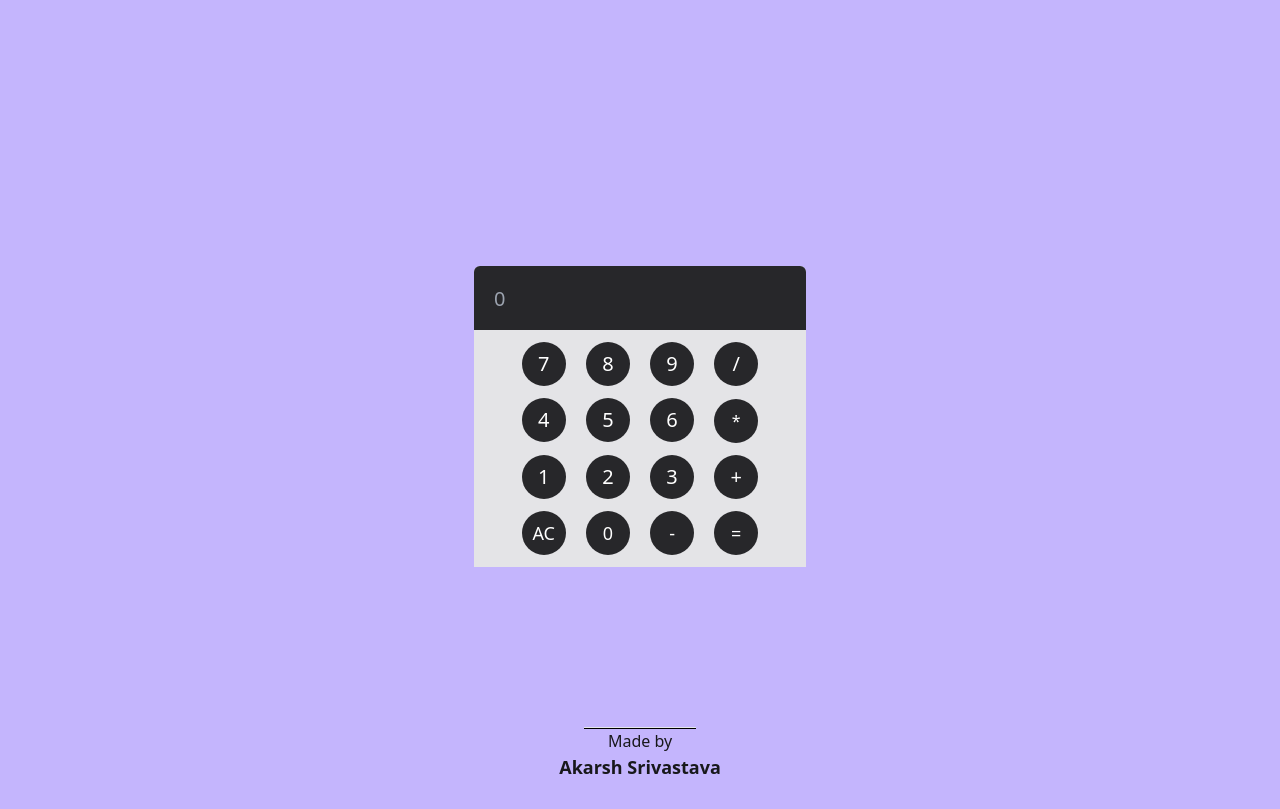
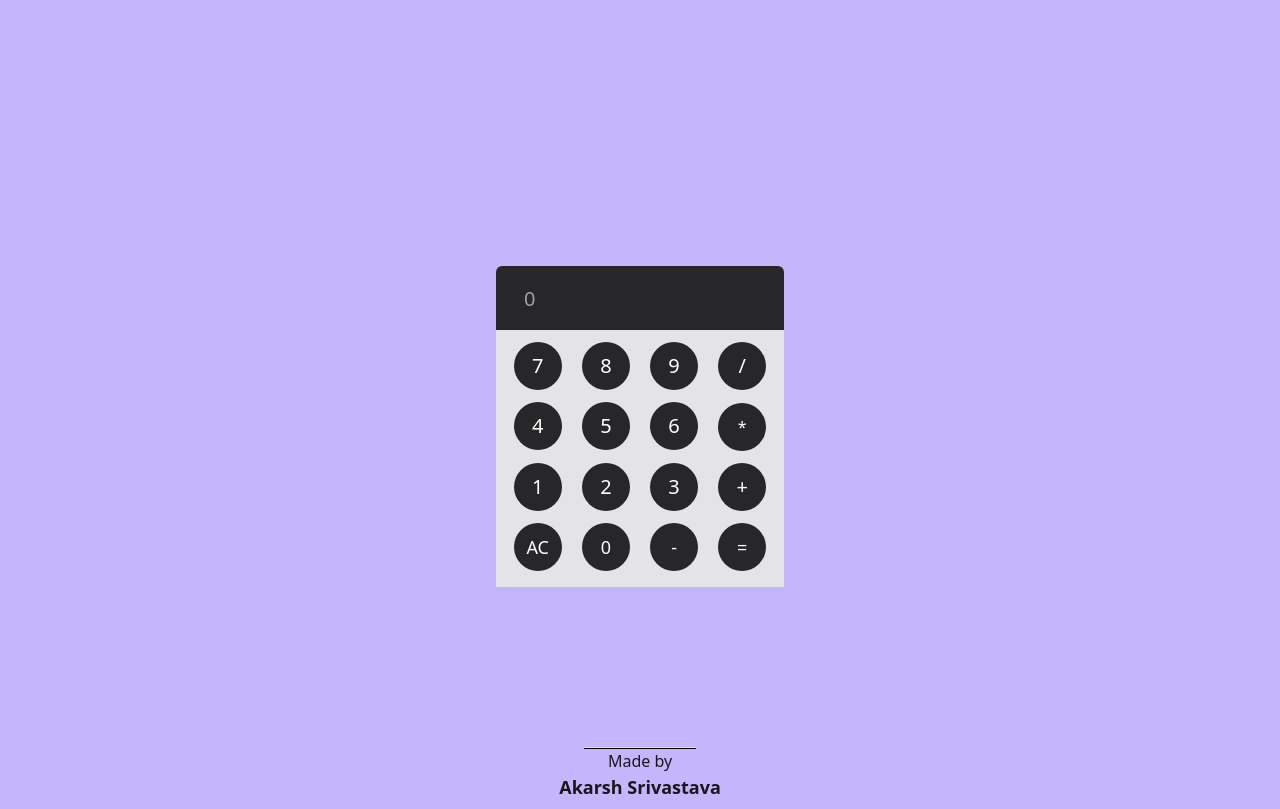
Before and after one commit to Akarsh0801/calculator.github.io, a website: page index.html in a window 1280 px wide. Shown: the part 80-889 px from the top of the page. Drawn offline with nearby package versions, Linux system fonts and the light colour scheme.

Commit message:
Add files via upload

```diff
--- a/index.html
+++ b/index.html
@@ -11,36 +11,36 @@
     <div id="head" class=" text-zinc-900 text-2xl md:text-3xl lg:text-3xl xl:text-3xl font-semibold text-center my-2 md:mt-3 lg:mt-3 xl:mt-3">
         Calculator<hr class="bg-black h-0.5 w-auto text-center mx-auto">
         </div>
-    <div class="flex flex-col justify-between items-center mx-auto w-fit bg-zinc-200 my-40 md:mt-64 lg:mt-64 xl:mt-72  rounded-t-md   ">
-    <input class="flex justify-end items-center bg-zinc-800 w-full h-16 text-white text-xl p-4 pl-5 rounded-t-md " type="text" name="input" id="input" placeholder="0" >
+    <div class="flex flex-col justify-between items-center mx-auto w-72 bg-zinc-200 my-40 md:mt-64 lg:mt-64 xl:mt-72  rounded-t-md   ">
+    <input class="flex justify-end items-center bg-zinc-800 w-full h-16 text-white text-xl p-4 pl-7 rounded-t-md " type="text" name="input" id="input" placeholder="0" >
     </input>
     <div class="flex-col justify-between space-y-3 my-2 p-1" id="btns">
     <div id="row" class="space-x-4">
-        <button class="bg-zinc-800 text-xl font-sans text-white rounded-full h-11 w-11" onclick="calc('7')" id="btn" value="7">7</button>
-        <button class="bg-zinc-800 text-xl font-sans text-white rounded-full h-11 w-11" onclick="calc('8')" id="btn" value="8">8</button>
-        <button class="bg-zinc-800 text-xl font-sans text-white rounded-full h-11 w-11" onclick="calc('9')" id="btn" value="9">9</button>
-        <button class="bg-zinc-800 text-xl font-sans text-white rounded-full h-11 w-11" onclick="calc('/')" id="btn" value="/">/</button>
+        <button class="bg-zinc-800 text-xl font-sans text-white rounded-full h-12 w-12" onclick="calc('7')" id="btn" value="7">7</button>
+        <button class="bg-zinc-800 text-xl font-sans text-white rounded-full h-12 w-12" onclick="calc('8')" id="btn" value="8">8</button>
+        <button class="bg-zinc-800 text-xl font-sans text-white rounded-full h-12 w-12" onclick="calc('9')" id="btn" value="9">9</button>
+        <button class="bg-zinc-800 text-xl font-sans text-white rounded-full h-12 w-12" onclick="calc('/')" id="btn" value="/">/</button>
     </div>
 
     <div id="row" class="space-x-4">
-        <button class="bg-zinc-800 text-xl font-sans text-white rounded-full h-11 w-11" onclick="calc('4')" id="btn"  value="4">4</button>
-        <button class="bg-zinc-800 text-xl font-sans text-white rounded-full h-11 w-11" onclick="calc('5')" id="btn" value="5">5</button>
-        <button class="bg-zinc-800 text-xl font-sans text-white rounded-full h-11 w-11" onclick="calc('6')" id="btn" value="6">6</button>
-        <button class="bg-zinc-800 text-lxlg font-sans text-white rounded-full h-11 w-11" onclick="calc('*')" id="btn" value="*">*</button>
+        <button class="bg-zinc-800 text-xl font-sans text-white rounded-full h-12 w-12" onclick="calc('4')" id="btn"  value="4">4</button>
+        <button class="bg-zinc-800 text-xl font-sans text-white rounded-full h-12 w-12" onclick="calc('5')" id="btn" value="5">5</button>
+        <button class="bg-zinc-800 text-xl font-sans text-white rounded-full h-12 w-12" onclick="calc('6')" id="btn" value="6">6</button>
+        <button class="bg-zinc-800 text-lxlg font-sans text-white rounded-full h-12 w-12" onclick="calc('*')" id="btn" value="*">*</button>
     </div>
 
     <div id="row" class="space-x-4">
-        <button class="bg-zinc-800 text-xl font-sans text-white rounded-full h-11 w-11" onclick="calc('1')" id="btn" value="1">1</button>
-        <button class="bg-zinc-800 text-xl font-sans text-white rounded-full h-11 w-11" onclick="calc('2')" id="btn" value="2">2</button>
-        <button class="bg-zinc-800 text-xl font-sans text-white rounded-full h-11 w-11" onclick="calc('3')" id="btn" value="3">3</button>
-        <button class="bg-zinc-800 text-xl font-sans text-white rounded-full h-11 w-11" onclick="calc('+')" id="btn" value="+">+</button>
+        <button class="bg-zinc-800 text-xl font-sans text-white rounded-full h-12 w-12" onclick="calc('1')" id="btn" value="1">1</button>
+        <button class="bg-zinc-800 text-xl font-sans text-white rounded-full h-12 w-12" onclick="calc('2')" id="btn" value="2">2</button>
+        <button class="bg-zinc-800 text-xl font-sans text-white rounded-full h-12 w-12" onclick="calc('3')" id="btn" value="3">3</button>
+        <button class="bg-zinc-800 text-xl font-sans text-white rounded-full h-12 w-12" onclick="calc('+')" id="btn" value="+">+</button>
     </div>
 
-    <div id="row" class="space-x-4">
-        <button class="bg-zinc-800 text-lg font-sans text-white rounded-full h-11 w-11" type="button" onclick="clr()" id="ac">AC</button>
-        <button class="bg-zinc-800 text-lg font-sans text-white rounded-full h-11 w-11" onclick="calc('0')" id="btn" value="0">0</button>
-        <button class="bg-zinc-800 text-lg font-sans text-white rounded-full h-11 w-11" onclick="calc('-')" id="btn" value="-">-</button>
-        <button class="bg-zinc-800 text-lg font-sans text-white rounded-full h-11 w-11" onclick="calculate()"  id="equal" value="=" >=</button>
+    <div id="row" class="space-x-4 pb-1">
+        <button class="bg-zinc-800 text-lg font-sans text-white rounded-full h-12 w-12" type="button" onclick="clr()" id="ac">AC</button>
+        <button class="bg-zinc-800 text-lg font-sans text-white rounded-full h-12 w-12" onclick="calc('0')" id="btn" value="0">0</button>
+        <button class="bg-zinc-800 text-lg font-sans text-white rounded-full h-12 w-12" onclick="calc('-')" id="btn" value="-">-</button>
+        <button class="bg-zinc-800 text-lg font-sans text-white rounded-full h-12 w-12" onclick="calculate()"  id="equal" value="=" >=</button>
     </div>
 
 </div>
```
